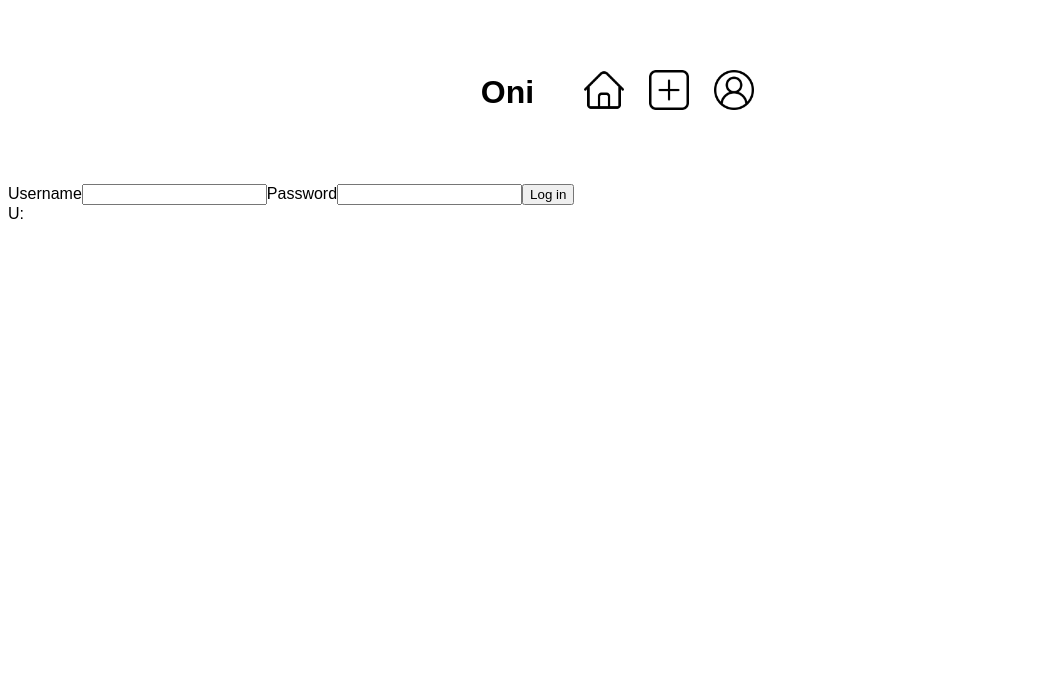
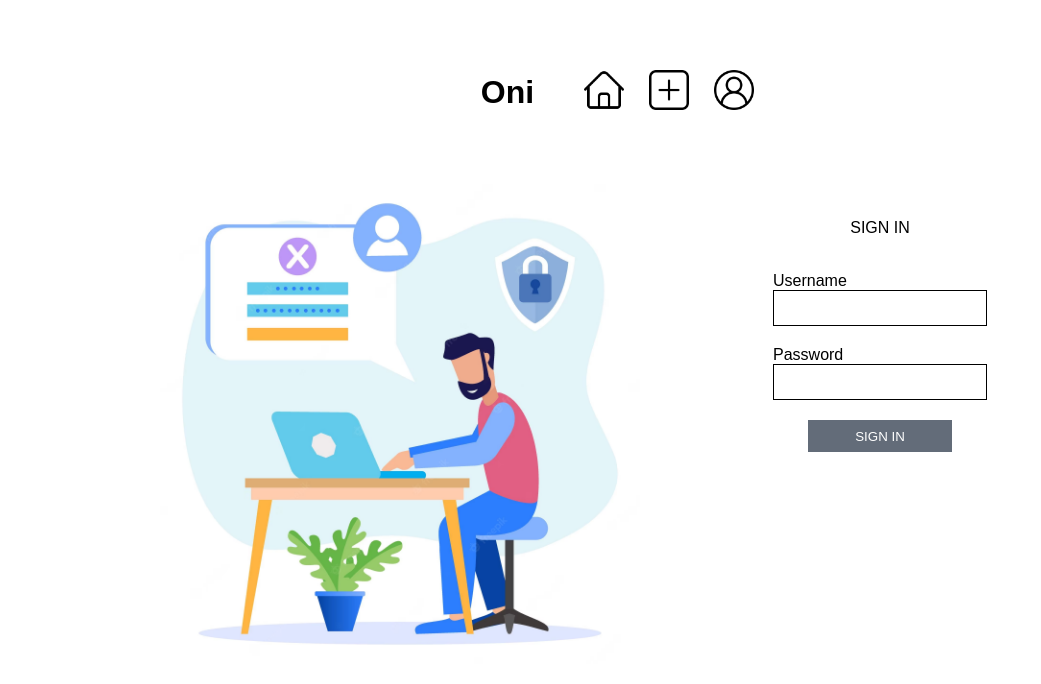
Before and after one commit to onifernando1/blog, a React (Create React App) app in the folder blog/frontend/: page /login in a window 1280 px wide. Shown: the top 684 px of the page, without its empty margins (0-1041 px from the left). Built offline with nearby package versions, Linux system fonts and the light colour scheme; no server answers.

Commit message:
style login form, add image to page

```diff
--- /dev/null
+++ b/blog/frontend/src/assets/styles/login.css
@@ -0,0 +1,67 @@
+.login-page-container {
+  display: flex;
+  justify-content: center;
+}
+
+.login-form-container {
+  background-color: white;
+  height: 30rem;
+  width: 30rem;
+}
+
+.login-form-container form {
+  display: flex;
+  flex-direction: column;
+  align-items: center;
+  gap: 20px;
+  padding: 20px;
+}
+
+.username-container,
+.password-container {
+  display: flex;
+  flex-direction: column;
+}
+
+input[type="text"],
+input[type="password"] {
+  border: 1px solid black;
+  height: 2rem;
+  width: 13rem;
+}
+
+input[type="submit"] {
+  background-color: rgb(99, 108, 121);
+  color: white;
+  border: none;
+  width: 9rem;
+  height: 2rem;
+}
+
+.sign-in-link {
+  background-color: white;
+  /* color: rgb(1, 165, 190); */
+  height: 3rem;
+  width: 40%;
+  display: flex;
+  justify-content: center;
+  align-items: center;
+}
+
+.register-link {
+  background-color: rgb(1, 165, 190);
+  color: white;
+  height: 3rem;
+  width: 60%;
+  display: flex;
+  justify-content: center;
+  align-items: center;
+}
+
+.form-header {
+  display: flex;
+}
+
+.login-image img {
+  height: 30rem;
+}
--- a/blog/frontend/src/components/LogInForm.js
+++ b/blog/frontend/src/components/LogInForm.js
@@ -2,6 +2,7 @@ import React from "react";
 import { useState, useEffect } from "react";
 import axios from "axios";
 import { useNavigate } from "react-router-dom";
+import "../assets/styles/login.css";
 
 function LogInForm(params) {
   axios.defaults.withCredentials = true;
@@ -45,9 +46,17 @@ function LogInForm(params) {
 
   return (
     <>
-      <div>
-        <div>
+      <div className="login-page-container">
+        <div className="login-image">
+          <img src={require(`../assets/images/login.jpg`)}></img>
+        </div>
+        <div className="login-form-container">
+          <div className="form-header"></div>
+
           <form onSubmit={login}>
+            <div className="sign-in-link">SIGN IN</div>
+
+            <div className="username-container">
               <label htmlFor="username">Username</label>
               <input
                 type="text"
@@ -55,6 +64,8 @@ function LogInForm(params) {
                 id="username"
                 onChange={(e) => setLoginUsername(e.target.value)}
               ></input>
+            </div>
+            <div className="password-container">
               <label htmlFor="password">Password</label>
               <input
                 type="password"
@@ -62,9 +73,11 @@ function LogInForm(params) {
                 id="password"
                 onChange={(e) => setLoginPassword(e.target.value)}
               ></input>
-            <input type="submit" value="Log in"></input>
+            </div>
+            <div>
+              <input type="submit" value="SIGN IN"></input>
+            </div>
           </form>
-          <div>U:{user.username}</div>
         </div>
       </div>
     </>
--- a/blog/frontend/src/pages/Profile.js
+++ b/blog/frontend/src/pages/Profile.js
@@ -67,7 +67,6 @@ function Profile(params) {
               </>
             ) : (
               <>
-                <div>Not logged in </div>
                 <div>
                   <LogInForm />
                 </div>
--- a/blog/frontend/src/pages/User.js
+++ b/blog/frontend/src/pages/User.js
@@ -4,6 +4,7 @@ import axios from "axios";
 import { useEffect, useState, setState } from "react";
 import LogInForm from "../components/LogInForm";
 import { useNavigate } from "react-router-dom";
+import "../assets/styles/user.css";
 
 function User(params) {
   axios.defaults.withCredentials = true;
```
Also changed, not shown: blog/frontend/src/assets/images/login.jpg (added), blog/frontend/src/assets/styles/user.css (added), 1 other file (tests, documents, lock files or other folders). Lines whose indentation alone changed are shown as unchanged.
